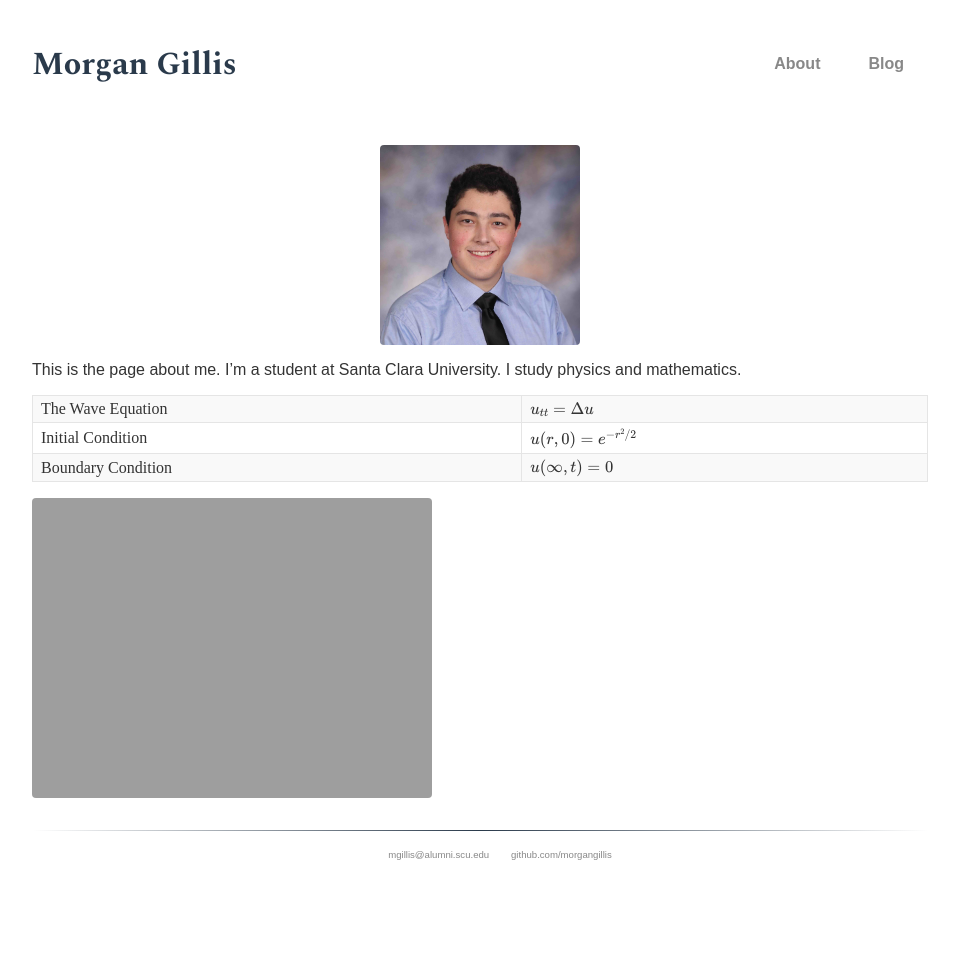
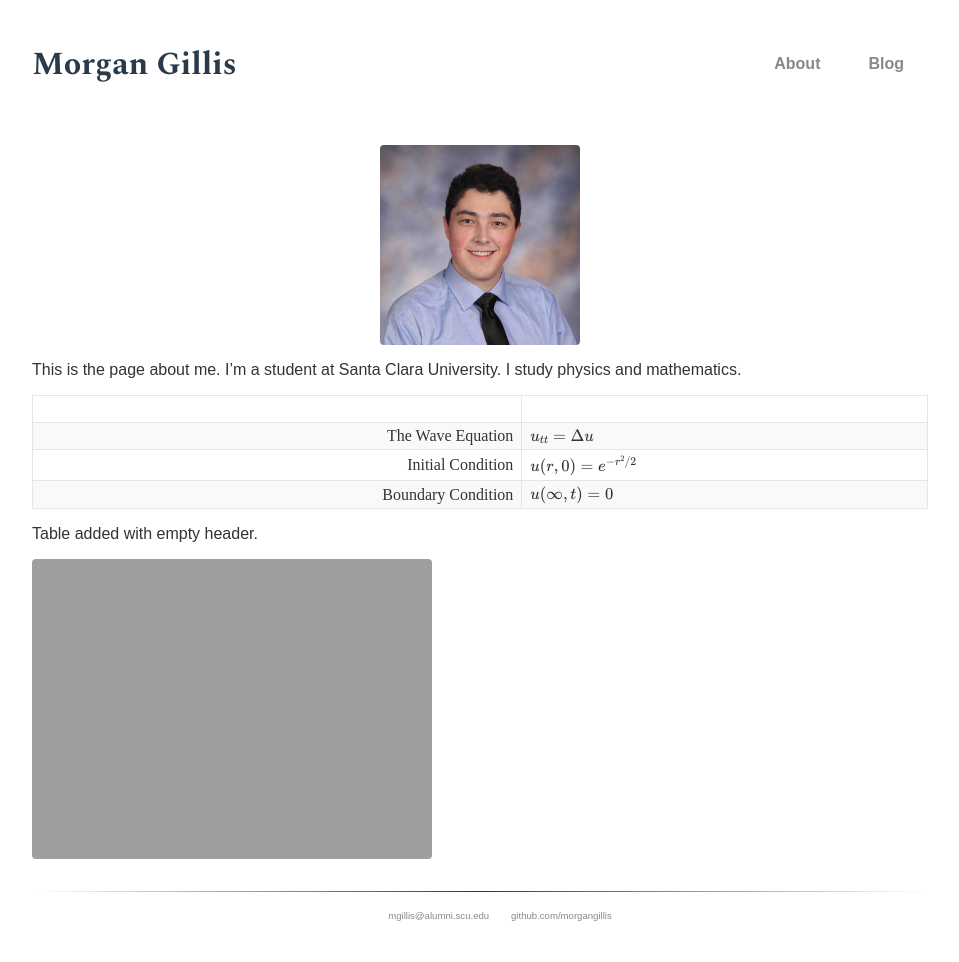
Before and after one commit to morgangillis/morgangillis.github.io, a Jekyll site: the page built from about.md, in a window 1280 px wide. Shown: the whole page, without its empty margins (160-1119 px from the left). Built offline with Jekyll 4.4.1, drawn with Linux system fonts in a browser that asks for light colours; some web fonts are replaced; formulas are drawn with MathJax 3; before the commit the page ends 901 px from its top, so only the background shows below that.

Commit message:
Add empty header to table

```diff
--- a/about.md
+++ b/about.md
@@ -8,9 +8,12 @@ permalink: /about/
 
 This is the page about me. I'm a student at Santa Clara University. I study physics and mathematics.
 
+|    |    |
 |---:|:---|
 |The Wave Equation | $u_{tt} = \Delta u$|
 |Initial Condition | $u(r,0) = e^{-r^2/2}$|
 |Boundary Condition | $u(\infty,t) = 0$|
 
+Table added with empty header.
+
 ![heat]({{ site.url }}/assets/heat.gif)
```
